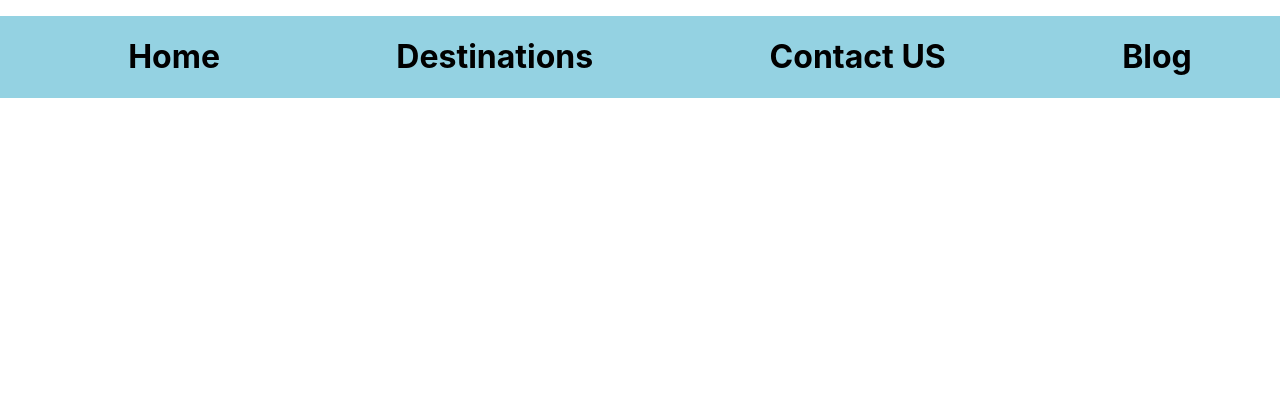
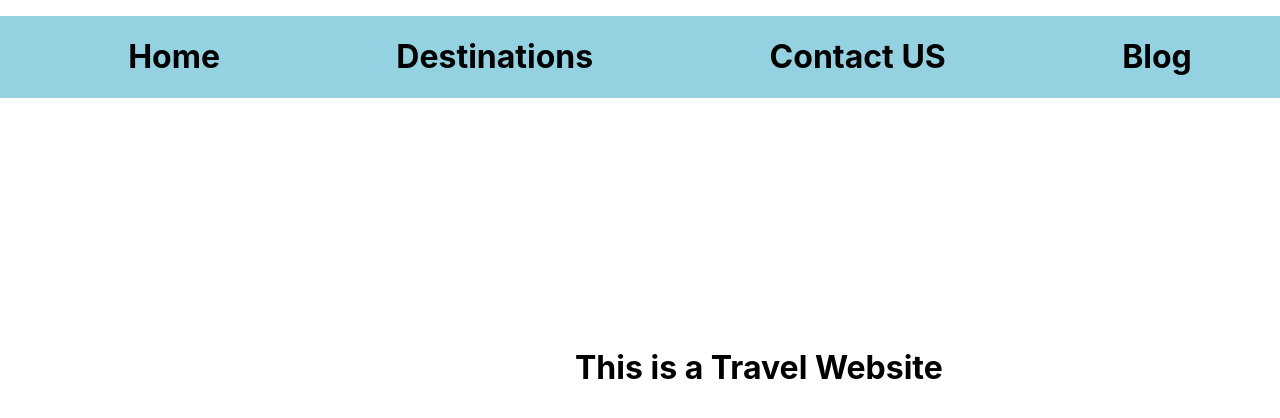
Before and after one commit to Ravib1234/travel-convoy, a React (Create React App) app: page / in a window 1280 px wide. Shown: the top 418 px of the page. Built offline with nearby package versions, Linux system fonts and the light colour scheme.

Commit message:
second commit

```diff
--- a/src/App.css
+++ b/src/App.css
@@ -10,3 +10,7 @@
   list-style-type: none;
 
 }
+.First-Sec {
+  margin-left: 575px;
+  margin-top: 250px;
+}
--- a/src/App.js
+++ b/src/App.js
@@ -19,6 +19,10 @@ function App() {
           </li>
         </ul>
       </div>
+
+      <div className="First-Sec">
+        <h1>This is a Travel Website</h1>
+      </div>
     </div>
   );
 }
```
